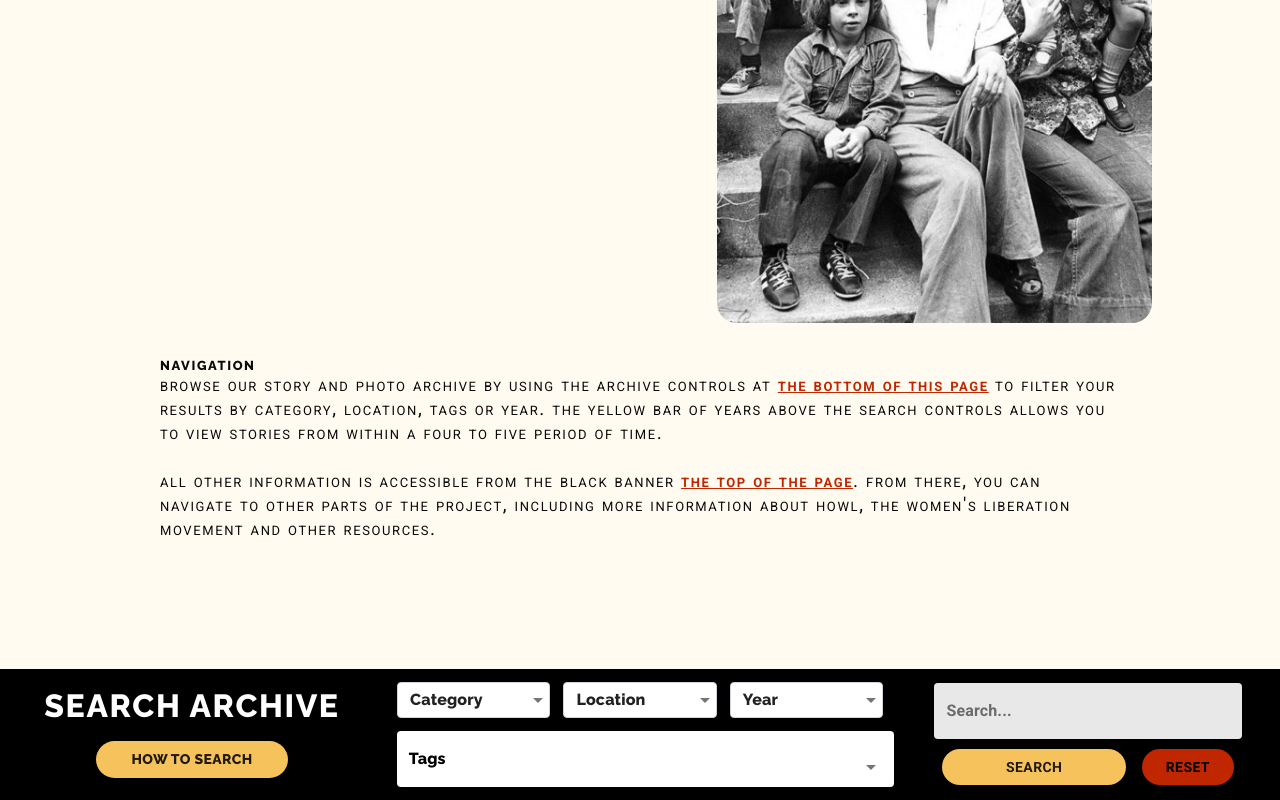
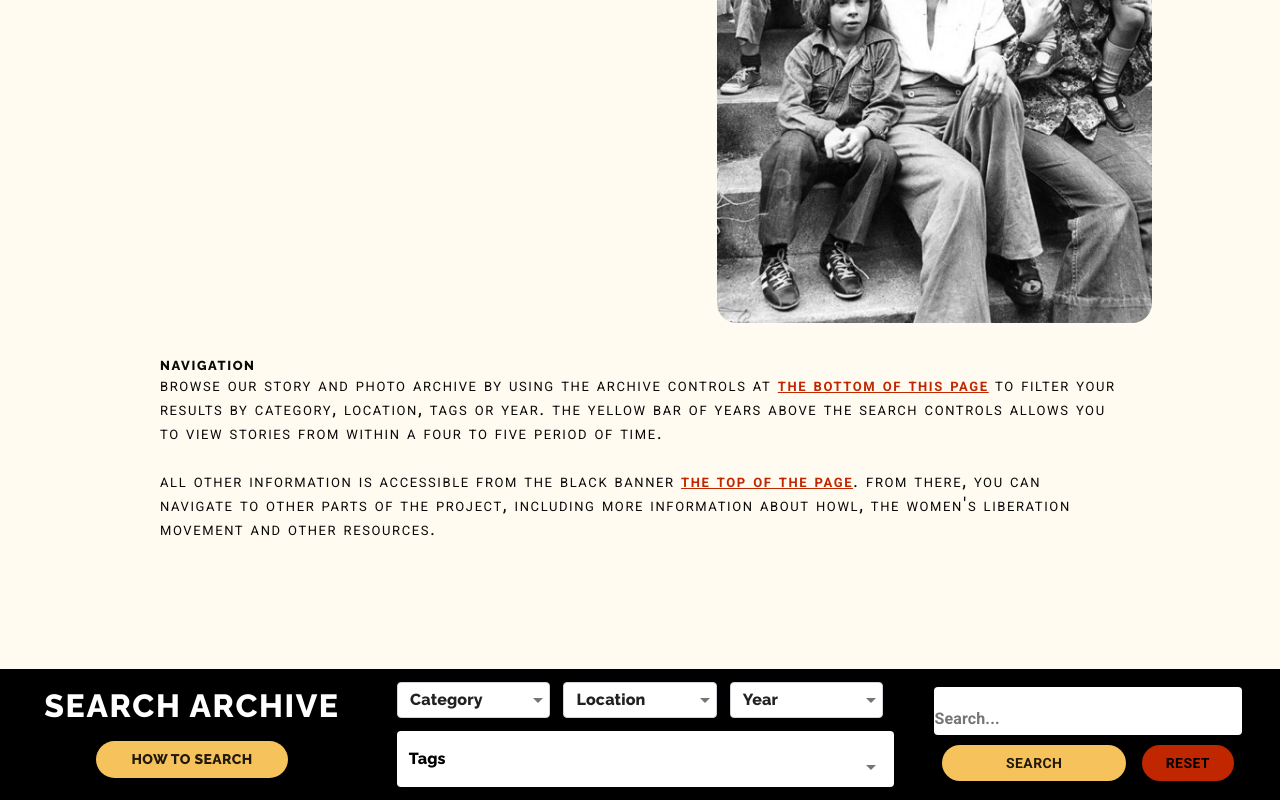
Before and after one commit to founders-programme-2/howl, a React (Create React App) app in the folder client/: page / in a window 1280 px wide. Shown: the part 669-1469 px from the top of the page. Built offline with nearby package versions, Linux system fonts and the light colour scheme; what react-a11y would draw is missing.

Commit message:
change variant to default

```diff
--- a/client/src/Components/Common/Footer/index.js
+++ b/client/src/Components/Common/Footer/index.js
@@ -220,7 +220,6 @@ class Footer extends Component {
                 }}
                 type="search"
                 className={classes.searchTextField}
-                variant="filled"
                 InputProps={{
                   disableUnderline: true,
                 }}
```
